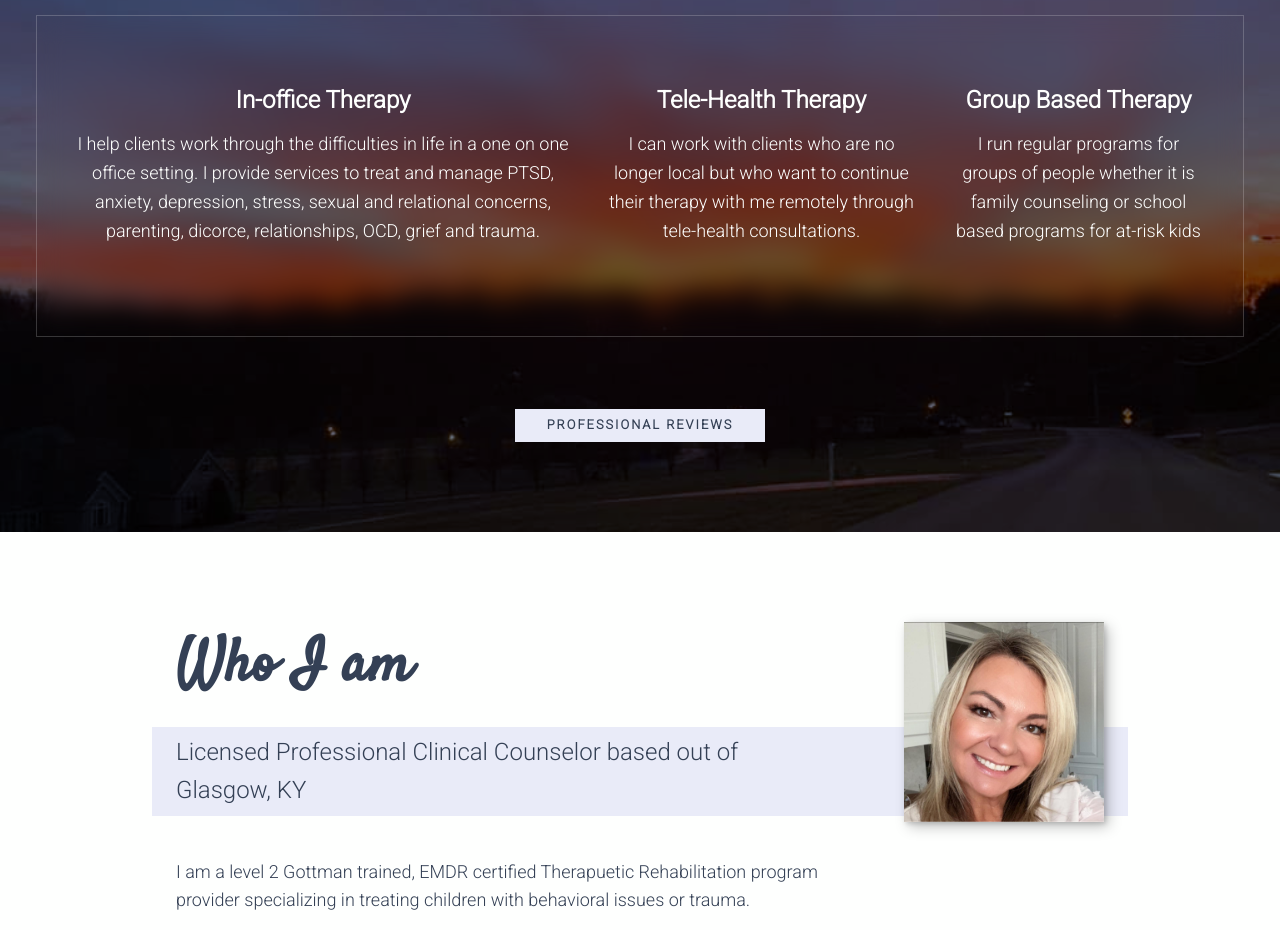
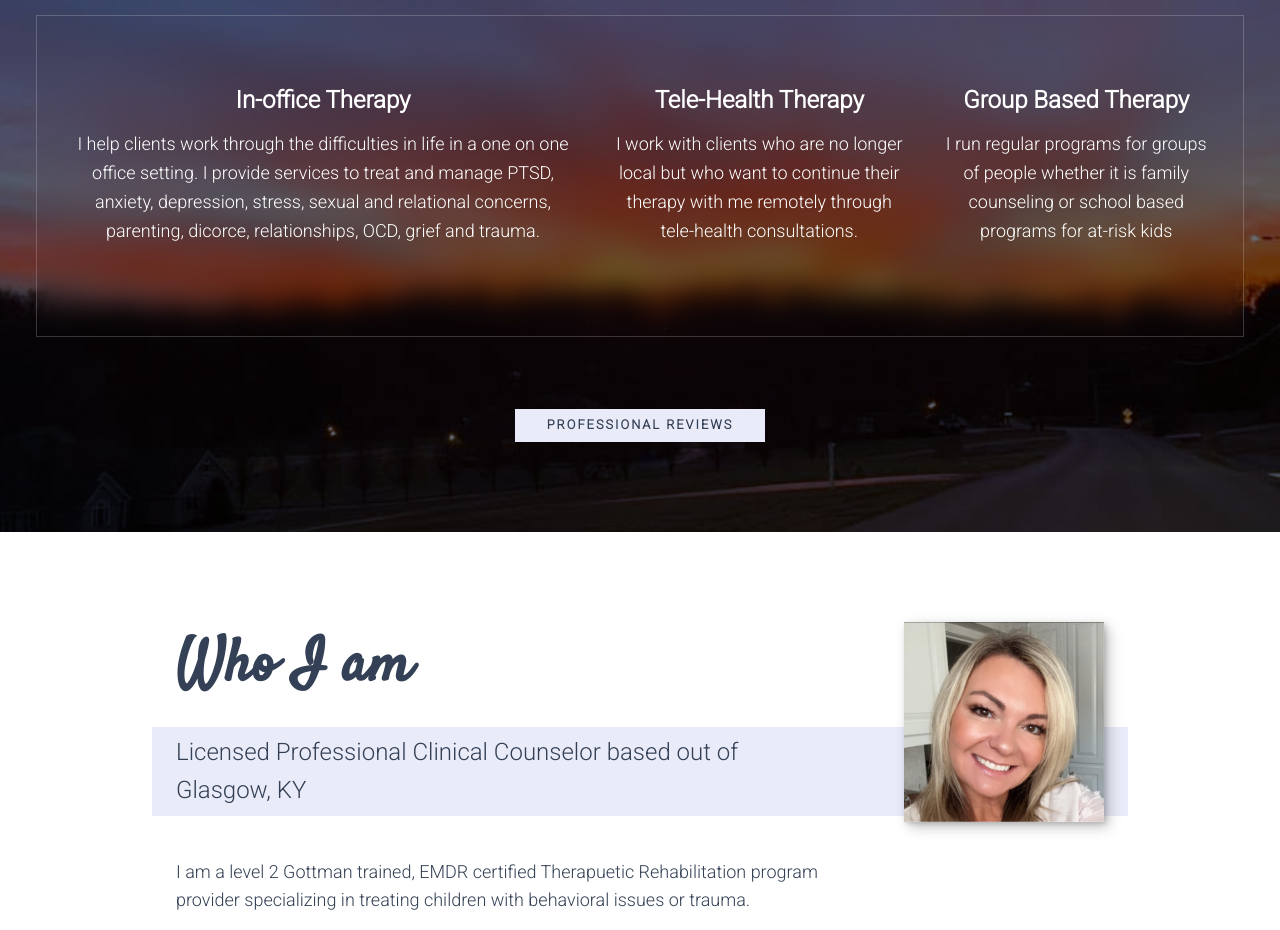
Before and after one commit to Pigiron55/Rhonda-s-Professional-Site, a website built with Vite: page Rhondas Profession Page/index.html in a window 1280 px wide. Shown: the part 780-1710 px from the top of the page. Built offline with nearby package versions, Linux system fonts and the light colour scheme.

Commit message:
minor changes to the what i do section

```diff
--- a/Rhondas Profession Page/index.html
+++ b/Rhondas Profession Page/index.html
@@ -55,7 +55,7 @@
 
                 <div class="service">
                     <h3>Tele-Health Therapy</h3>
-                    <p>I can work with clients who are no longer local but who want to continue their therapy with me remotely through tele-health consultations.</p>
+                    <p>I work with clients who are no longer local but who want to continue their therapy with me remotely through tele-health consultations.</p>
                 </div> <!-- / service -->
 
                 <div class="service">
```
